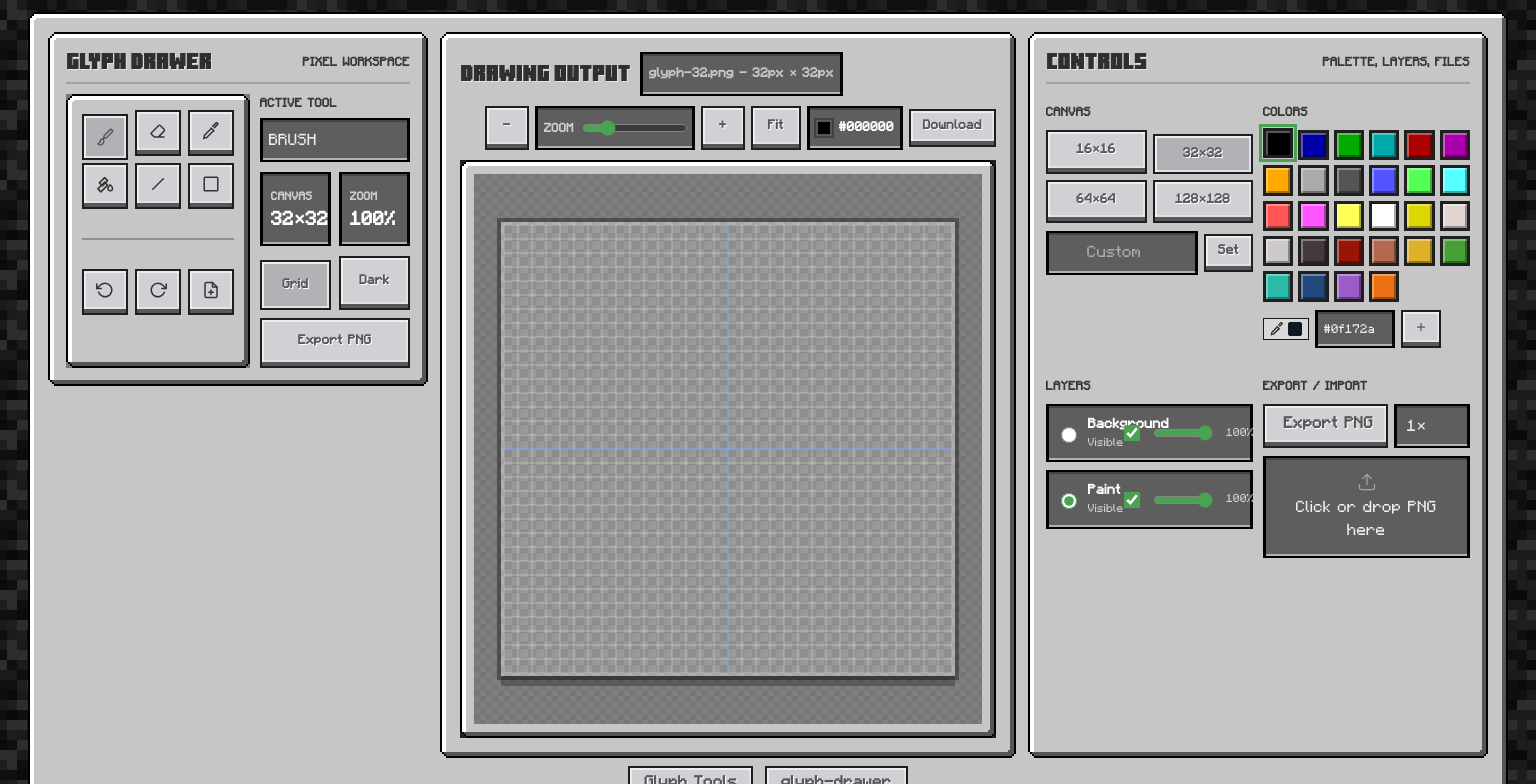
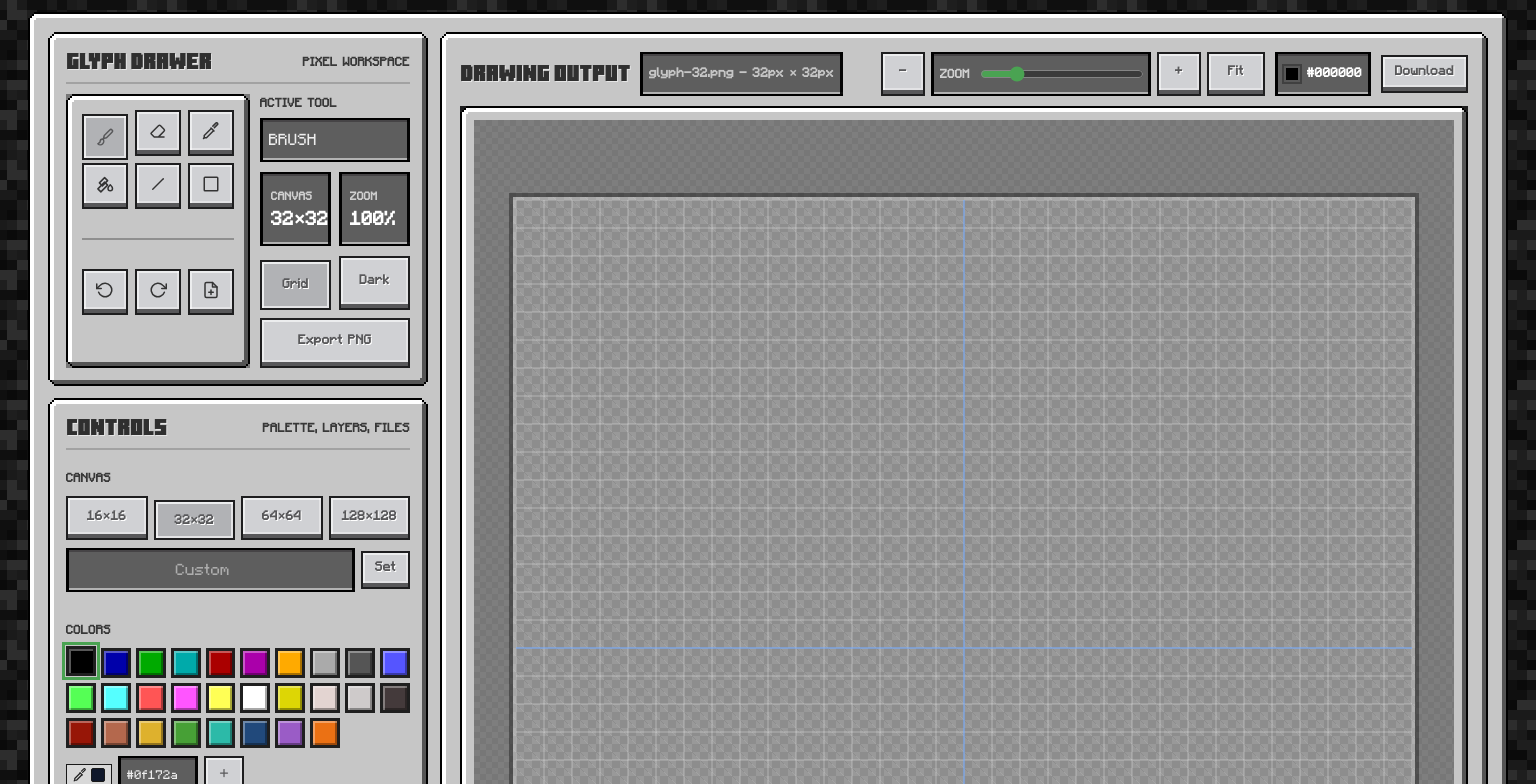
Before and after one commit to NhanAZ-Web/glyph-drawer, a Svelte app: page / in a window 1536 px wide. Shown: the top 784 px of the page. Built offline with nearby package versions, Linux system fonts and the light colour scheme.

Commit message:
Restore usable sidebar layout

```diff
--- a/src/app.css
+++ b/src/app.css
@@ -1004,7 +1004,7 @@ input[type='range'] {
     min-height: 0;
     grid-template-areas:
       'drawer drawing'
-      'controls controls';
+      'controls drawing';
     grid-template-rows: auto auto;
     align-items: stretch;
   }
@@ -1050,7 +1050,7 @@ input[type='range'] {
     padding-right: 0;
     overflow: visible;
     align-content: start;
-    grid-template-columns: repeat(2, minmax(0, 1fr));
+    grid-template-columns: 1fr;
   }
 
   .footer-links {
@@ -1060,38 +1060,6 @@ input[type='range'] {
   .footer-links a {
     min-height: 36px;
     padding: 4px 12px;
-  }
-}
-
-@media (min-width: 1400px) {
-  .workspace-layout {
-    grid-template-columns: minmax(360px, 380px) minmax(0, 1fr) minmax(440px, 460px);
-    grid-template-areas: 'drawer drawing controls';
-    grid-template-rows: auto;
-  }
-
-  .controls-card .props-panel {
-    grid-template-columns: repeat(2, minmax(0, 1fr));
-  }
-
-  .controls-card .section:first-child .size-grid {
-    grid-template-columns: repeat(2, minmax(0, 1fr));
-  }
-
-  .atlas-actions {
-    gap: 6px;
-  }
-
-  .zoom-controls {
-    grid-template-columns: auto minmax(100px, 160px) auto auto;
-  }
-
-  .zoom-slider-label {
-    gap: 6px;
-  }
-
-  .zoom-reset {
-    min-width: 50px;
   }
 }
 
```
